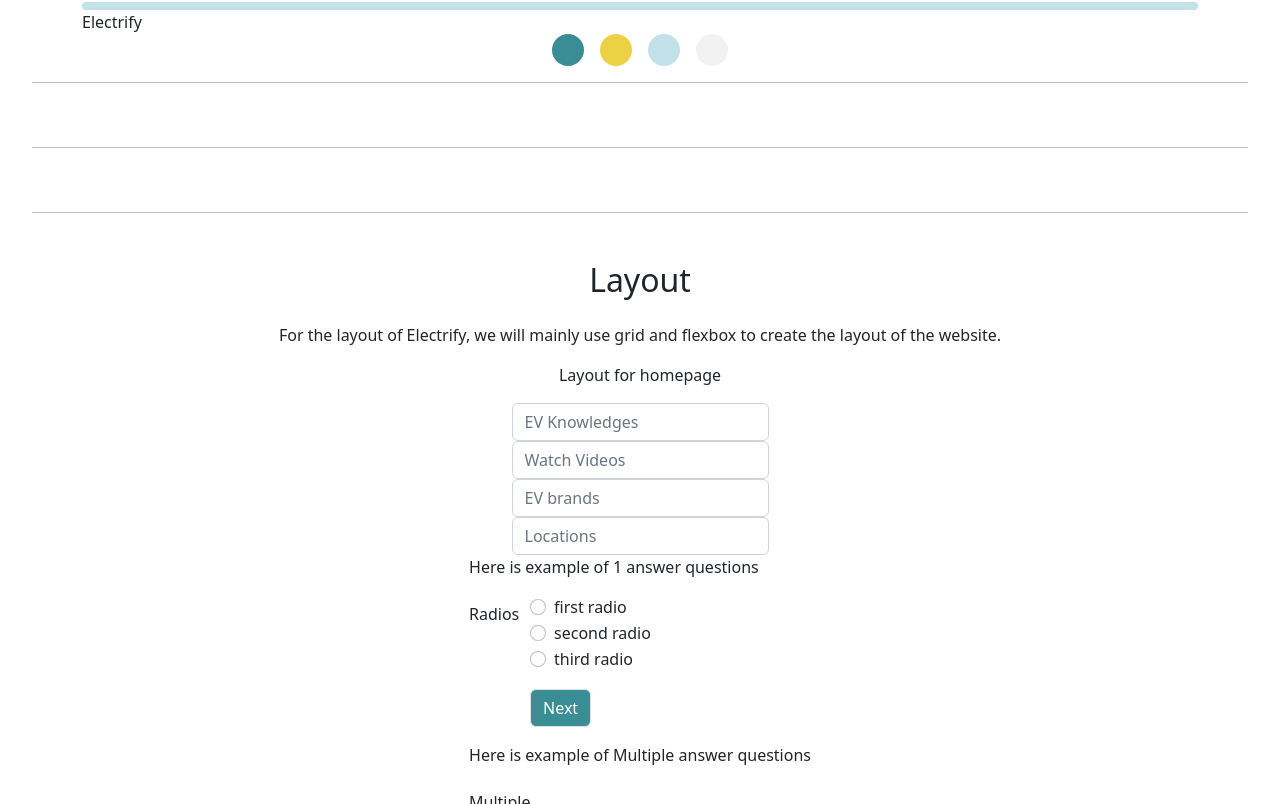
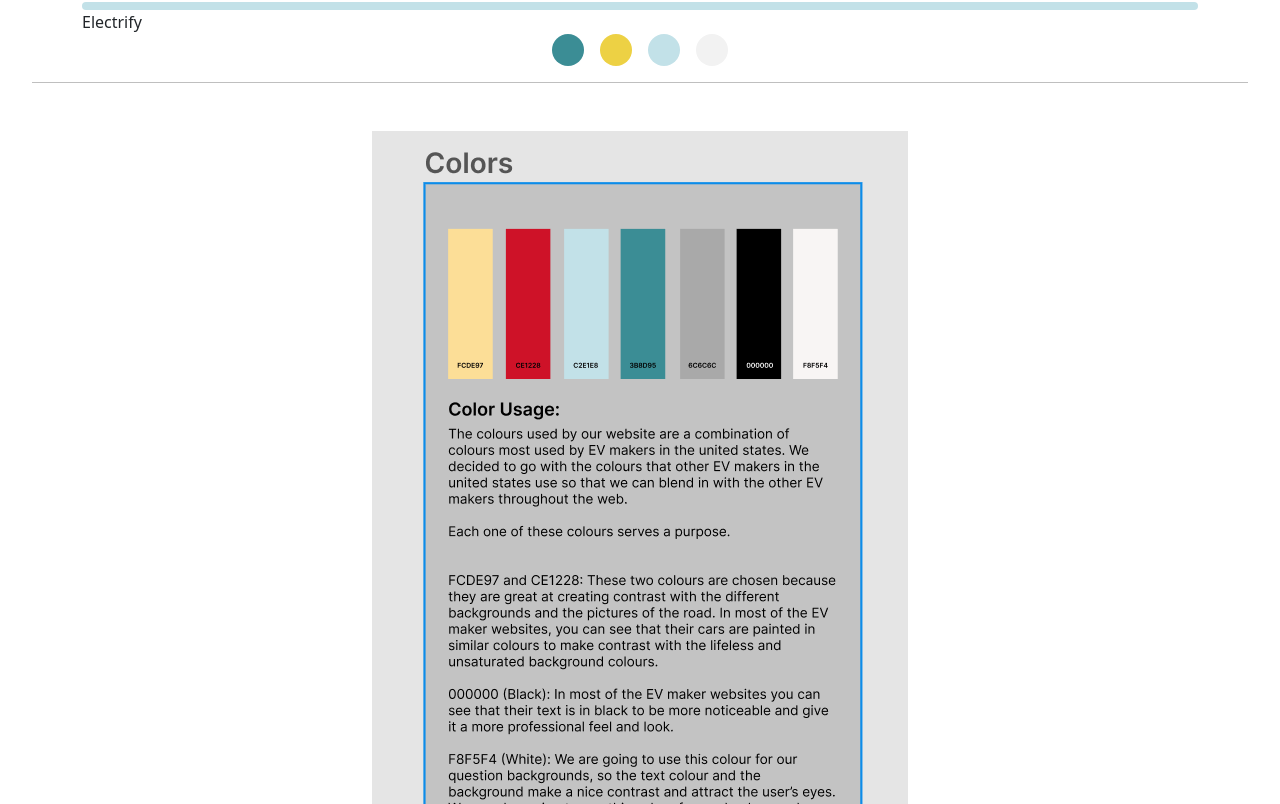
Before and after one commit to yaki-bcit/electrify-style, a Next.js app: page / in a window 1280 px wide. Shown: the part 436-1240 px from the top of the page. Built offline with nearby package versions, Linux system fonts and the light colour scheme.

Commit message:
adding a picture

```diff
--- a/sections/colors.js
+++ b/sections/colors.js
@@ -1,8 +1,9 @@
-import Head from 'next/head'
-import Image from 'next/image'
-import styles from '../styles/Home.module.css'
+import Head from "next/head";
+import Image from "next/image";
+import styles from "../styles/Home.module.css";
+import colorPhoto from "../public/Screenshot 2022-10-22 212409.png";
 
 // Sohrab
 export default function Colors() {
-
+  return <><Image src={colorPhoto} /></>;
 }
```
Also changed, not shown: public/Screenshot 2022-10-22 212409.png (added).
